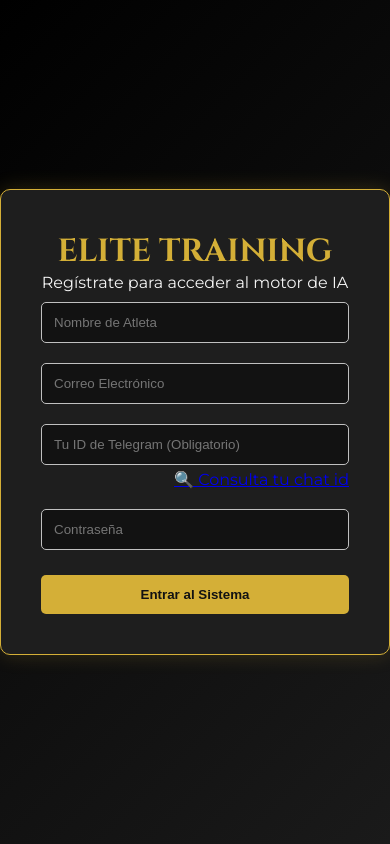
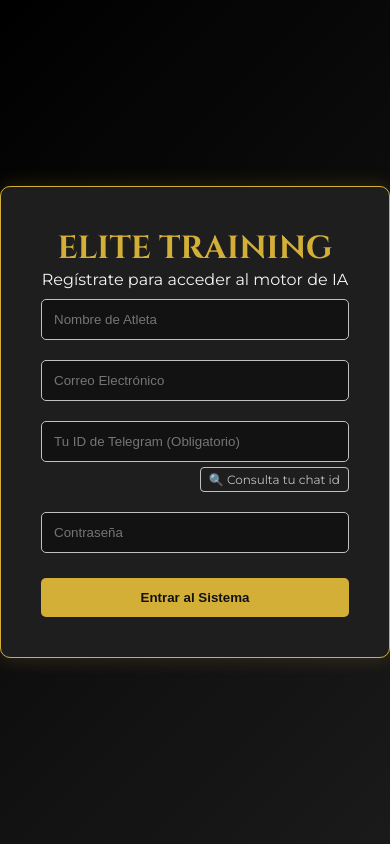
Before and after one commit to ivangildardomontesromero-del/Keep-Working, a Flask app: page / in a window 390 px wide. Run offline with Flask 3, Linux system fonts and the light colour scheme.

Commit message:
Enhance button styles and media queries
Added styles for new buttons and improved responsiveness.

```diff
--- a/static/style.css
+++ b/static/style.css
@@ -18,7 +18,7 @@ body {
 }
 
 h1, h2, h3, .logo {
-    font-family: 'Cinzel', serif;
+    font-family: 'Cinzel', serif; /* Tipografía elegante para títulos */
     color: var(--gold);
 }
 
@@ -77,7 +77,11 @@ h1, h2, h3, .logo {
     border-bottom: 2px solid var(--gold);
 }
 
-.user-info { color: var(--silver); display: flex; align-items: center; }
+.user-info {
+    color: var(--silver);
+    display: flex;
+    align-items: center;
+}
 
 /* Formulario Principal */
 .seccion-generador {
@@ -156,12 +160,15 @@ h1, h2, h3, .logo {
 
 footer { text-align: center; padding: 20px; color: var(--silver); margin-top: 40px;}
 
+/* Responsividad */
 @media (max-width: 768px) {
     .form-row, .action-buttons { flex-direction: column; }
     .navbar { flex-direction: column; gap: 15px; text-align: center;}
 }
 
-/* Nuevos Botones */
+/* --- ESTILOS DE LOS BOTONES NUEVOS --- */
+
+/* Botón de Cerrar Sesión en la Navbar */
 .btn-logout {
     background-color: transparent;
     color: var(--silver);
@@ -178,6 +185,7 @@ footer { text-align: center; padding: 20px; color: var(--silver); margin-top: 40
     color: var(--bg-dark);
 }
 
+/* Botón principal azul para ir a Katleticbot */
 .btn-telegram {
     display: inline-block;
     background-color: #0088cc;
@@ -194,3 +202,21 @@ footer { text-align: center; padding: 20px; color: var(--silver); margin-top: 40
     background-color: #0077b5;
     transform: scale(1.05);
 }
+
+/* Botón pequeño para consultar Chat ID en el registro */
+.btn-small-info {
+    display: inline-block;
+    background-color: transparent;
+    color: var(--silver);
+    font-size: 12px;
+    text-decoration: none;
+    padding: 4px 8px;
+    border: 1px solid var(--silver);
+    border-radius: 4px;
+    transition: 0.3s;
+}
+
+.btn-small-info:hover {
+    background-color: var(--silver);
+    color: var(--bg-dark);
+}
```
